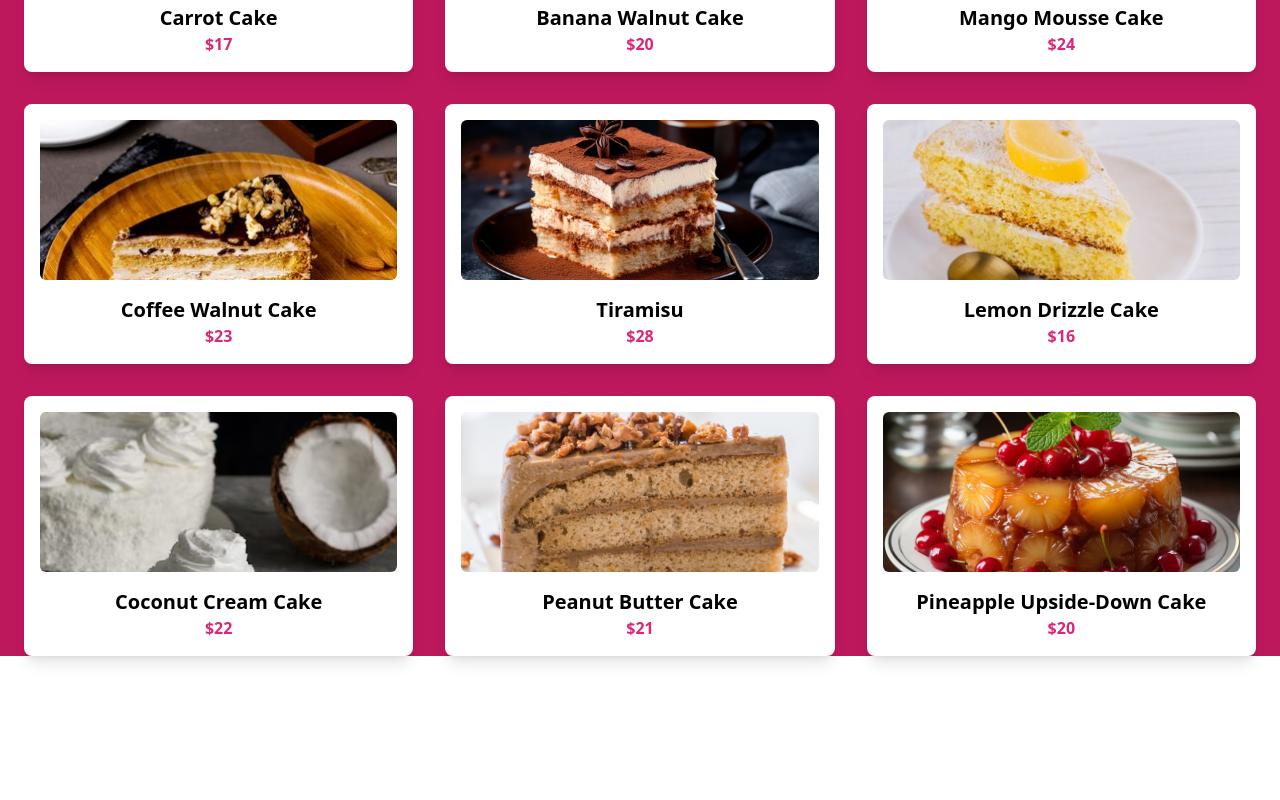
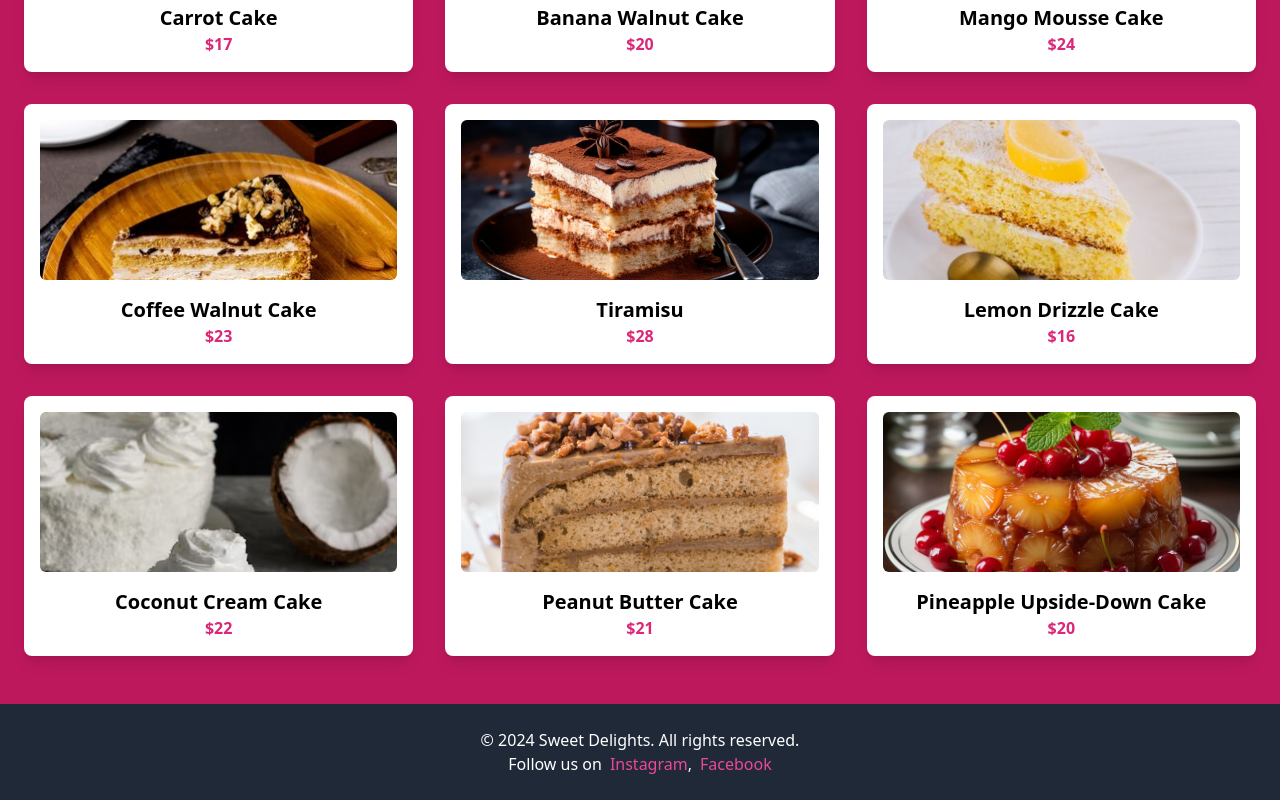
Before and after one commit to HirunaD/Sweet-Delights, a React (Vite) app: page /menu in a window 1280 px wide. Shown: the part 1070-1870 px from the top of the page. Before the commit the page ends 1774 px from the top, so only its background shows below. Built offline with nearby package versions, Linux system fonts and the light colour scheme.

Commit message:
Footer add to menu page

```diff
--- a/src/pages/Menu.tsx
+++ b/src/pages/Menu.tsx
@@ -1,3 +1,4 @@
+import Footer from "../components/Home/Footer";
 import Navbar from "../components/Home/Navbar";
 import Hero from "../sections/Menu/Hero";
 
@@ -6,6 +7,7 @@ function Menu() {
     <div className="bg-pink-700">
       <Navbar />
       <Hero />
+      <Footer />
     </div>
   );
 }
```
